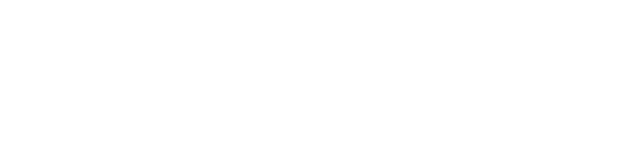
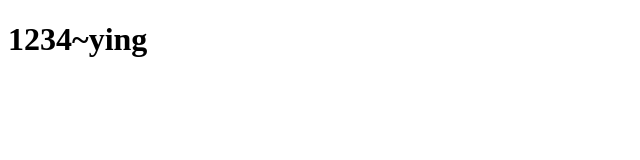
Before and after one commit to kjwying/0729_1, a plain HTML site: page index.html in a window 1280 px wide. Shown: the whole page, without its empty margins (0-640 px from the left). Drawn offline with Linux system fonts and the light colour scheme.

Commit message:
add h1 title

```diff
--- a/index.html
+++ b/index.html
@@ -6,6 +6,6 @@
     <title>Document</title>
 </head>
 <body>
-
+    <h1>1234~ying</h1>
 </body>
 </html>
```
